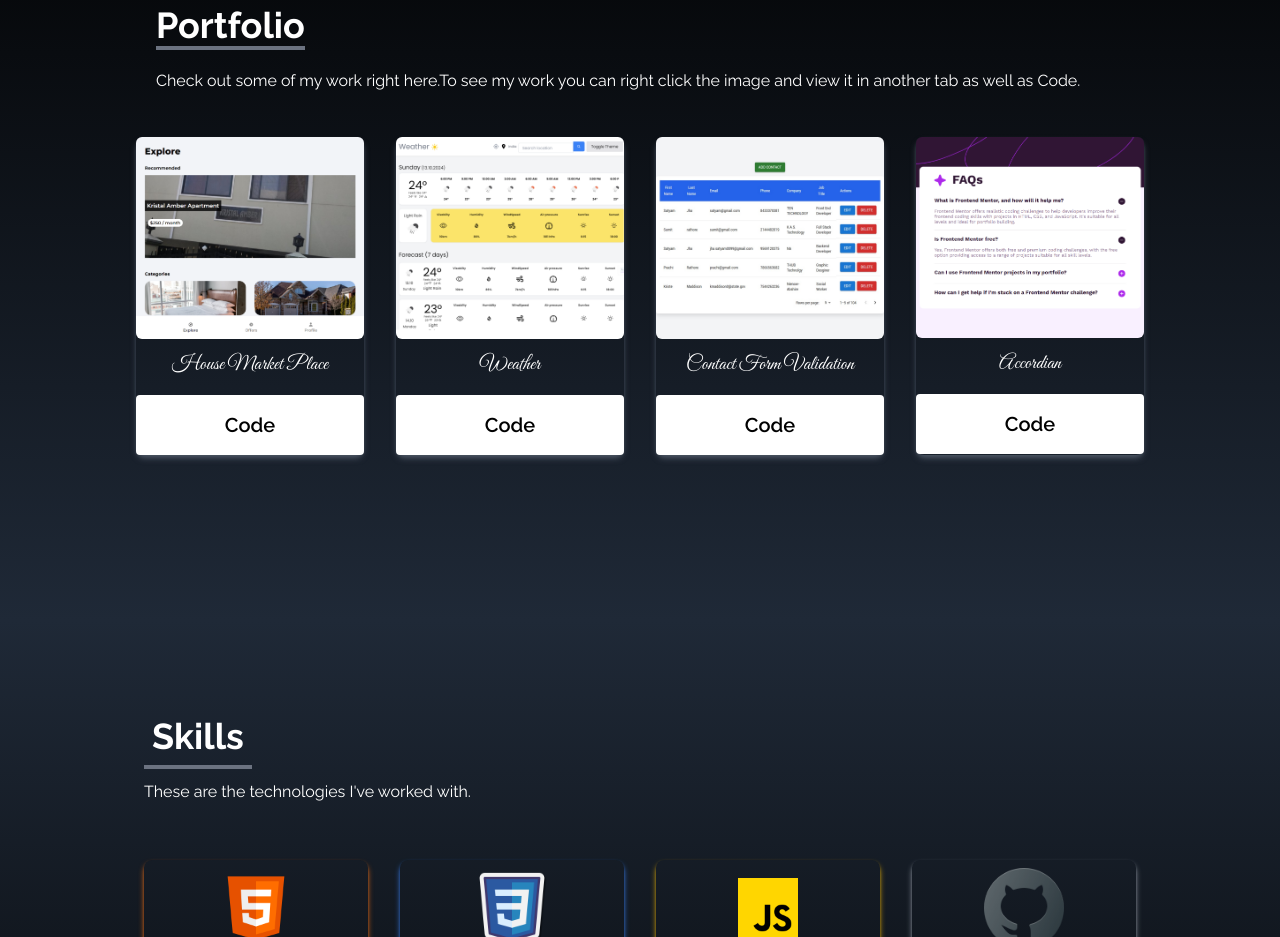
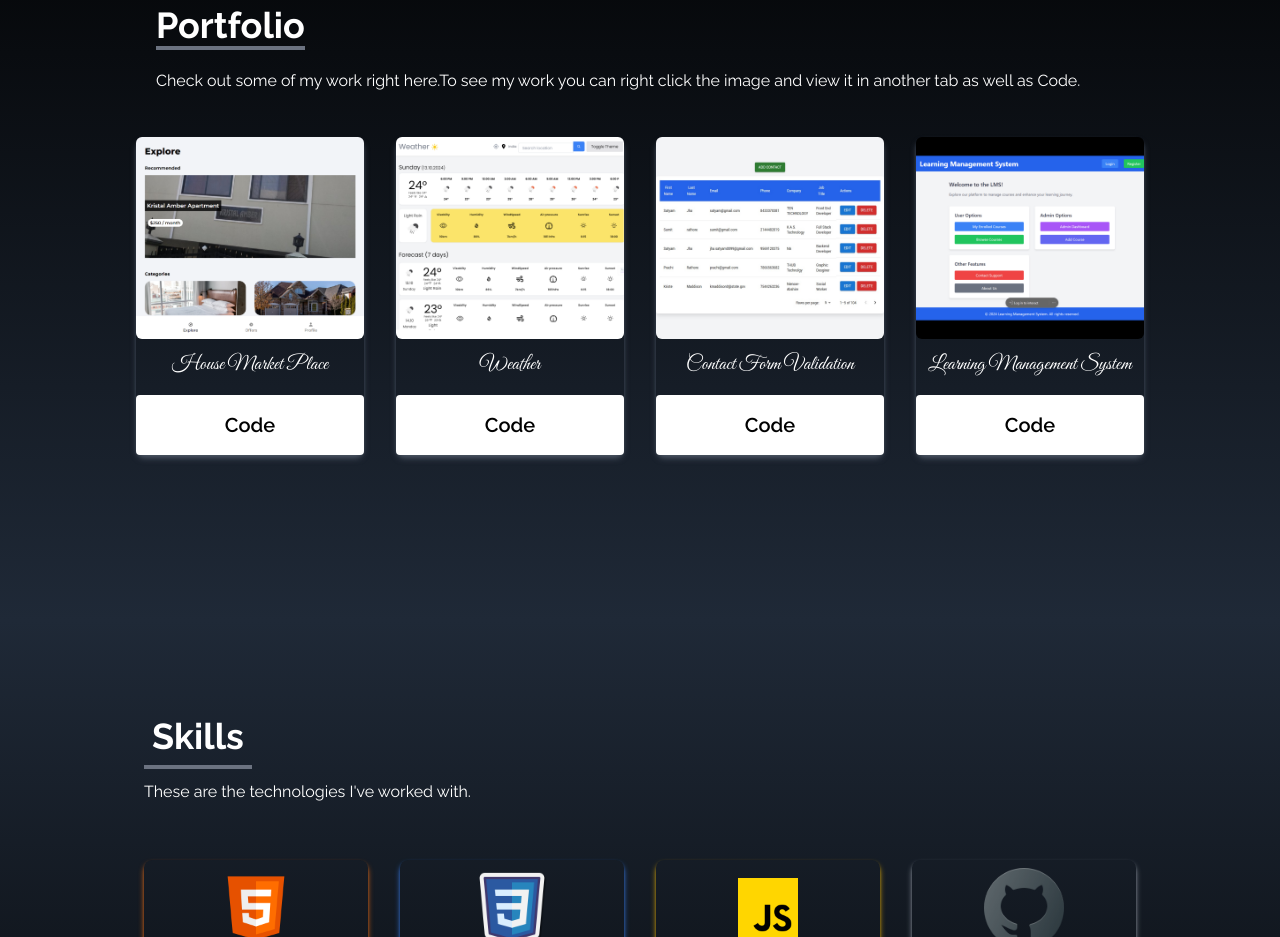
Before and after one commit to satyamJha002/Satyam, a React (Vite) app: page / in a window 1280 px wide. Shown: the part 1780-2717 px from the top of the page. Built offline with nearby package versions, Linux system fonts and the light colour scheme.

Commit message:
added new project

```diff
--- a/src/components/Portfolio.jsx
+++ b/src/components/Portfolio.jsx
@@ -2,8 +2,7 @@ import React from "react";
 import houseMarketPlace from "../assets/portfolio/house-market-sale-and-rent.vercel.app_.png";
 import weather from "../assets/portfolio/next-js-weather-app-nine.vercel.app_.png";
 import contactFormValidation from "../assets/portfolio/contact-form.jpg";
-import faqAccordian from "../assets/portfolio/faq-accordian-main.netlify.app_.png";
-
+import lms from "../assets/portfolio/learning-management-system-delta-seven.vercel.app_.png";
 const Portfolio = () => {
   const portfolios = [
     {
@@ -28,10 +27,10 @@ const Portfolio = () => {
     },
     {
       id: 4,
-      src: faqAccordian,
-      name: "Accordian",
-      demo: "https://faq-accordian-main.netlify.app/",
-      code: "https://github.com/satyamJha002/html-css-practice-projects/tree/master/faq-accordion-main",
+      src: lms,
+      name: "Learning Management System",
+      demo: "https://learning-management-system-delta-seven.vercel.app/",
+      code: "https://github.com/satyamJha002/Learning-Management-System",
     },
   ];
 
```
Also changed, not shown: src/assets/portfolio/learning-management-system-delta-seven.vercel.app_.png (added).
